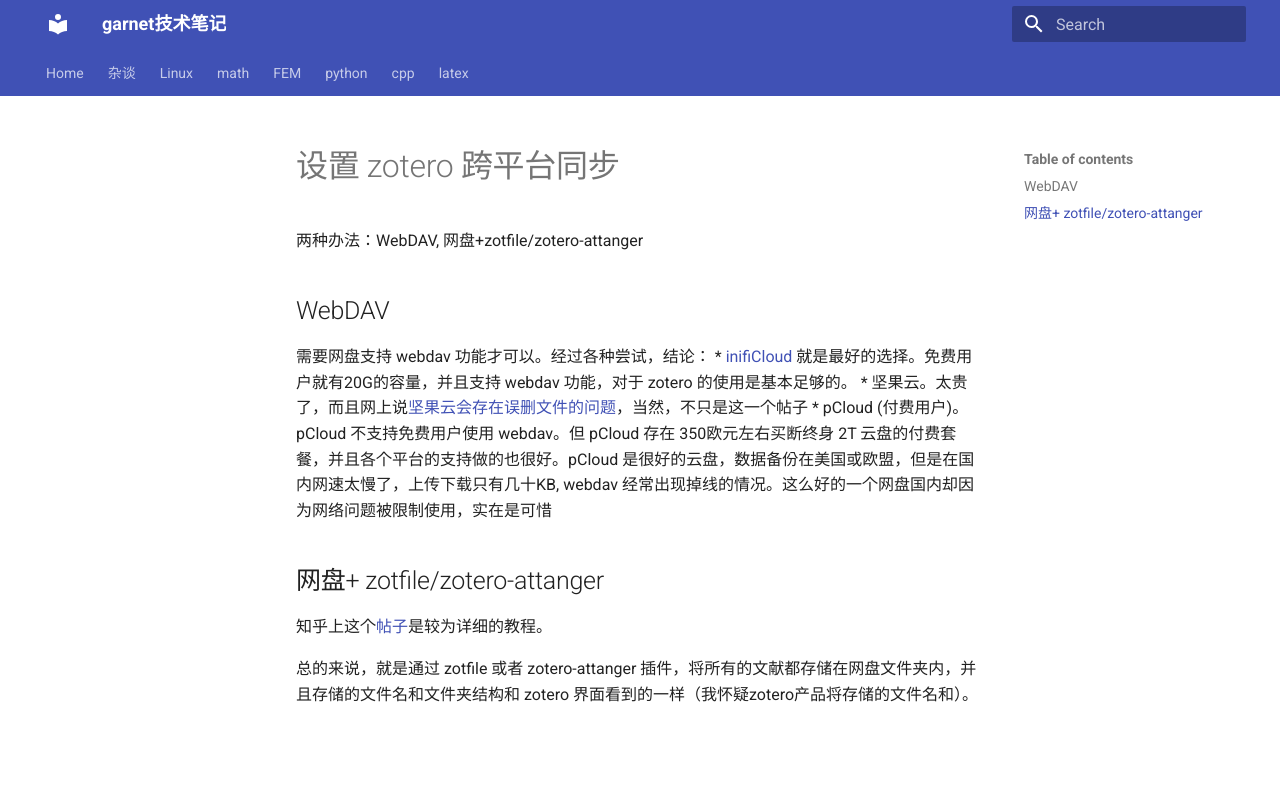
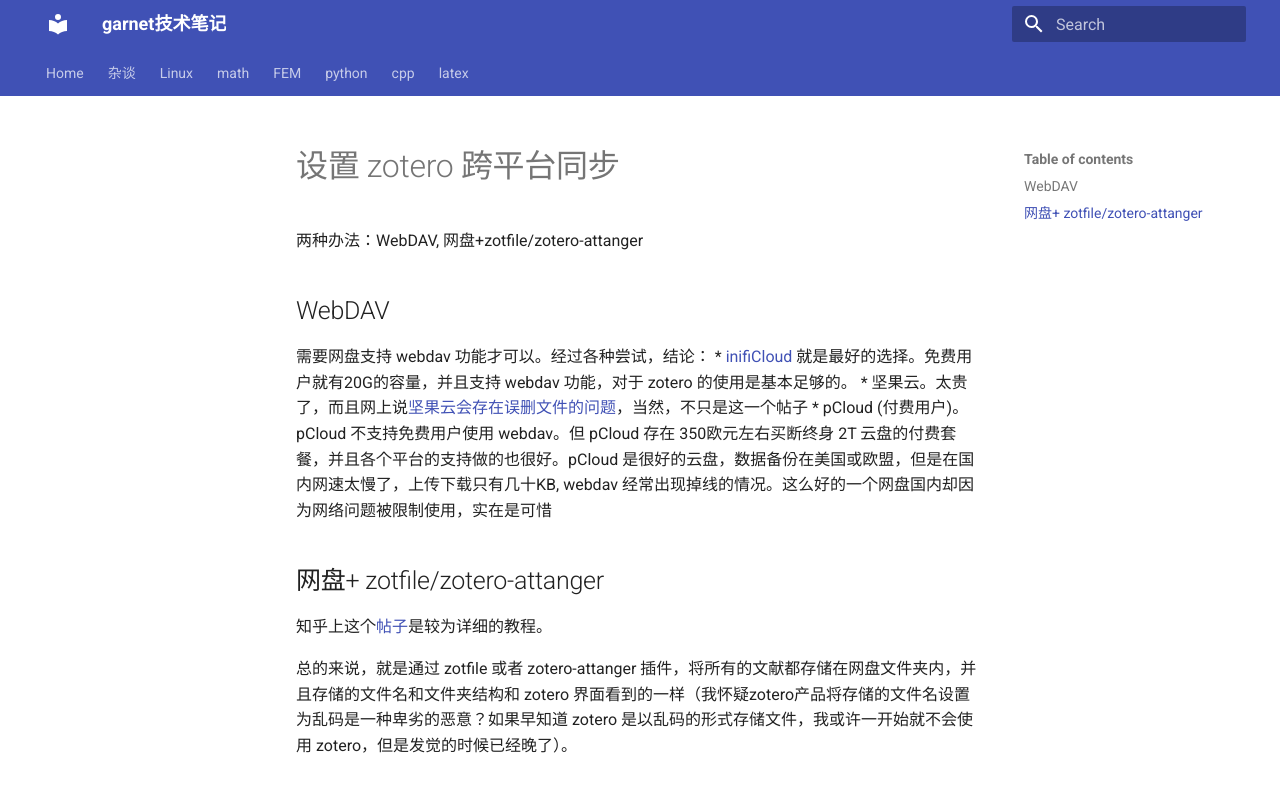
Before and after one commit to ymma98/technotes, an MkDocs documentation site: the page built from docs/杂谈/设置zotero跨平台同步.md, in a window 1280 px wide. Shown: the top 792 px of the page. Built offline with MkDocs 1.6.1 and Material for MkDocs 9.7.7, drawn with Linux system fonts in a browser that asks for light colours.

Commit message:
docs/杂谈/设置zotero跨平台同步.md updated from https://stackedit.cn/

```diff
--- a/docs/杂谈/设置zotero跨平台同步.md
+++ b/docs/杂谈/设置zotero跨平台同步.md
@@ -14,7 +14,7 @@
 
 知乎上这个[帖子](https://zhuanlan.zhihu.com/p/31453719)是较为详细的教程。
 
-总的来说，就是通过 zotfile 或者 zotero-attanger 插件，将所有的文献都存储在网盘文件夹内，并且存储的文件名和文件夹结构和 zotero 界面看到的一样（我怀疑zotero产品将存储的文件名和）。
+总的来说，就是通过 zotfile 或者 zotero-attanger 插件，将所有的文献都存储在网盘文件夹内，并且存储的文件名和文件夹结构和 zotero 界面看到的一样（我怀疑zotero产品将存储的文件名设置为乱码是一种卑劣的恶意？如果早知道 zotero 是以乱码的形式存储文件，我或许一开始就不会使用 zotero，但是发觉的时候已经晚了）。
 <!--stackedit_data:
-eyJoaXN0b3J5IjpbLTEyNzM3NTcwODVdfQ==
+eyJoaXN0b3J5IjpbLTcwNzM5NzU1MF19
 -->
```
